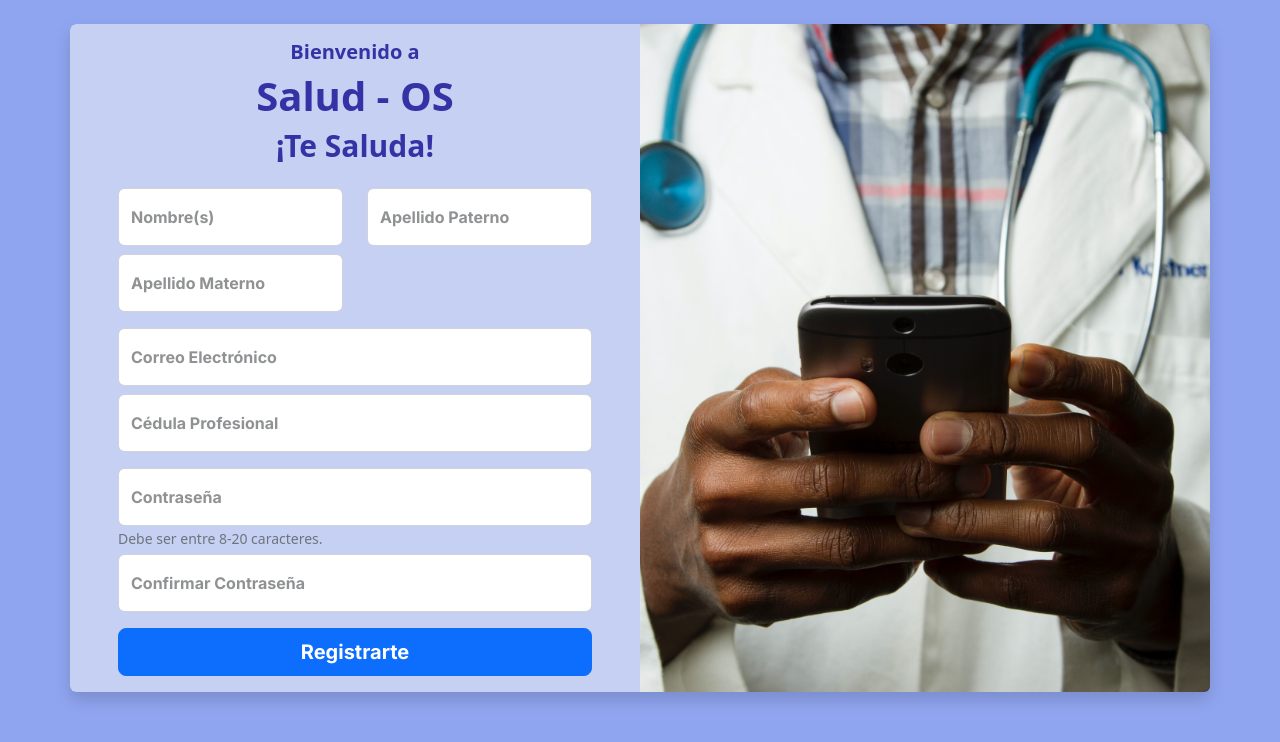
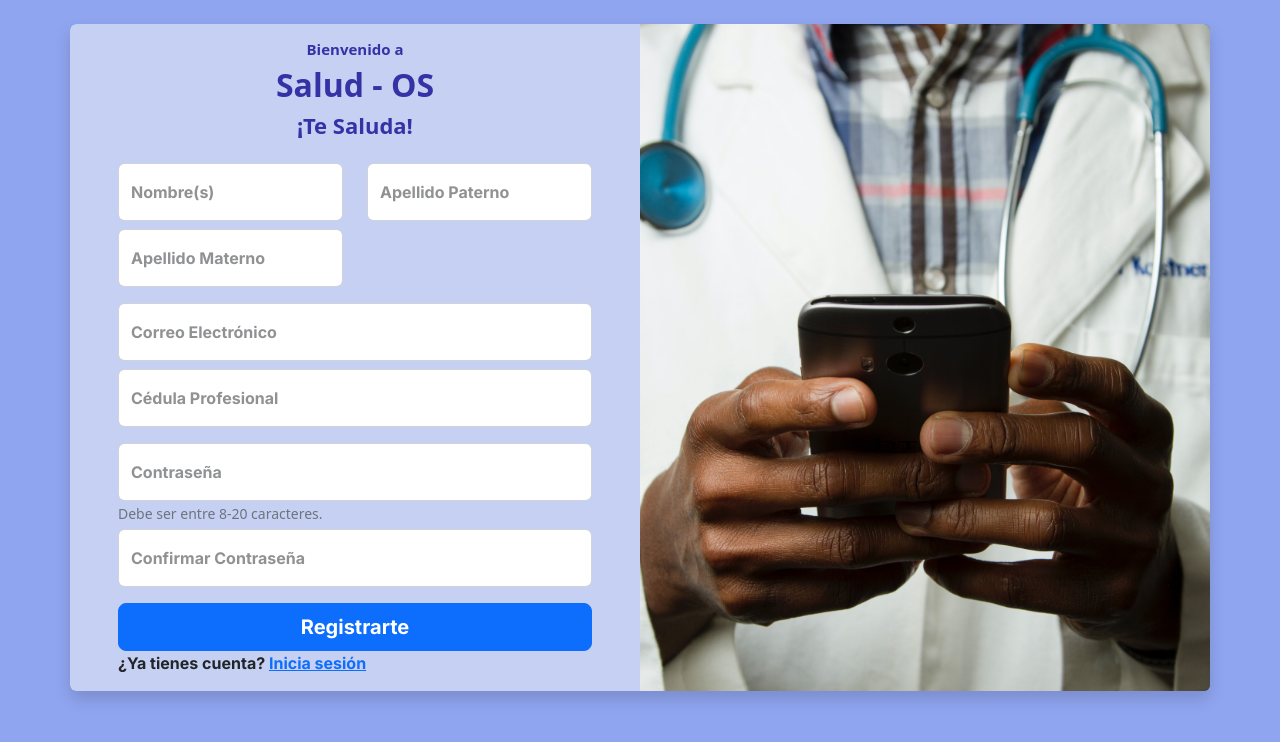
Before and after one commit to DannyJr08/los-trabajos-de-steve_ssa-web, a React (Create React App) app in the folder frontend/: page /register in a window 1280 px wide. Shown: the top 742 px of the page. Built offline with nearby package versions, Linux system fonts and the light colour scheme.

Commit message:
Detalle Login/Register

```diff
--- a/frontend/src/components/pages/Login/Login.js
+++ b/frontend/src/components/pages/Login/Login.js
@@ -47,7 +47,7 @@ function Login(){
                     </div>
                     <button className="btn btn-primary btn-lg w-100 mb-2 text-form">Iniciar Sesión</button>
                     <div className="my-1">
-                        <span className="text-form">¿No tienes cuenta? <a href="/#">Regístrate aquí</a> </span>
+                        <span className="text-form">¿No tienes cuenta? <a href="/register">Regístrate aquí</a> </span>
                     </div>
                 </form>
 
--- a/frontend/src/components/pages/Register/Register.css
+++ b/frontend/src/components/pages/Register/Register.css
@@ -11,21 +11,21 @@ body {
 h3.page-title {
     color: #3532A5;
     font-weight: 750;
-    font-size: 20px;
+    font-size: 15px;
     font-style: bold;
 }
 
 h2.page-title {
     color: #3532A5;
     font-weight: 800;
-    font-size: 30px;
+    font-size: 22px;
     font-style: bold;
 }
 
 h1.page-title {
     color: #3532A5;
     font-weight: 800;
-    font-size: 40px;
+    font-size: 32px;
     font-style: bold;
 }
 
--- a/frontend/src/components/pages/Register/Register.js
+++ b/frontend/src/components/pages/Register/Register.js
@@ -83,8 +83,8 @@ function Register(){
                         <div className="valid-feedback">Contraseña válida</div>
                     </div>
                     <button className="btn btn-primary btn-lg w-100 text-form">Registrarte</button>
+                    <span class="text-form fs-6">¿Ya tienes cuenta? <a href="/login">Inicia sesión</a> </span>
                 </form>
-
             </div>
 
             <div className="col bg d-none d-lg-block col-md-5 col-lg-5 col-xl-6 rounded-end">
```
